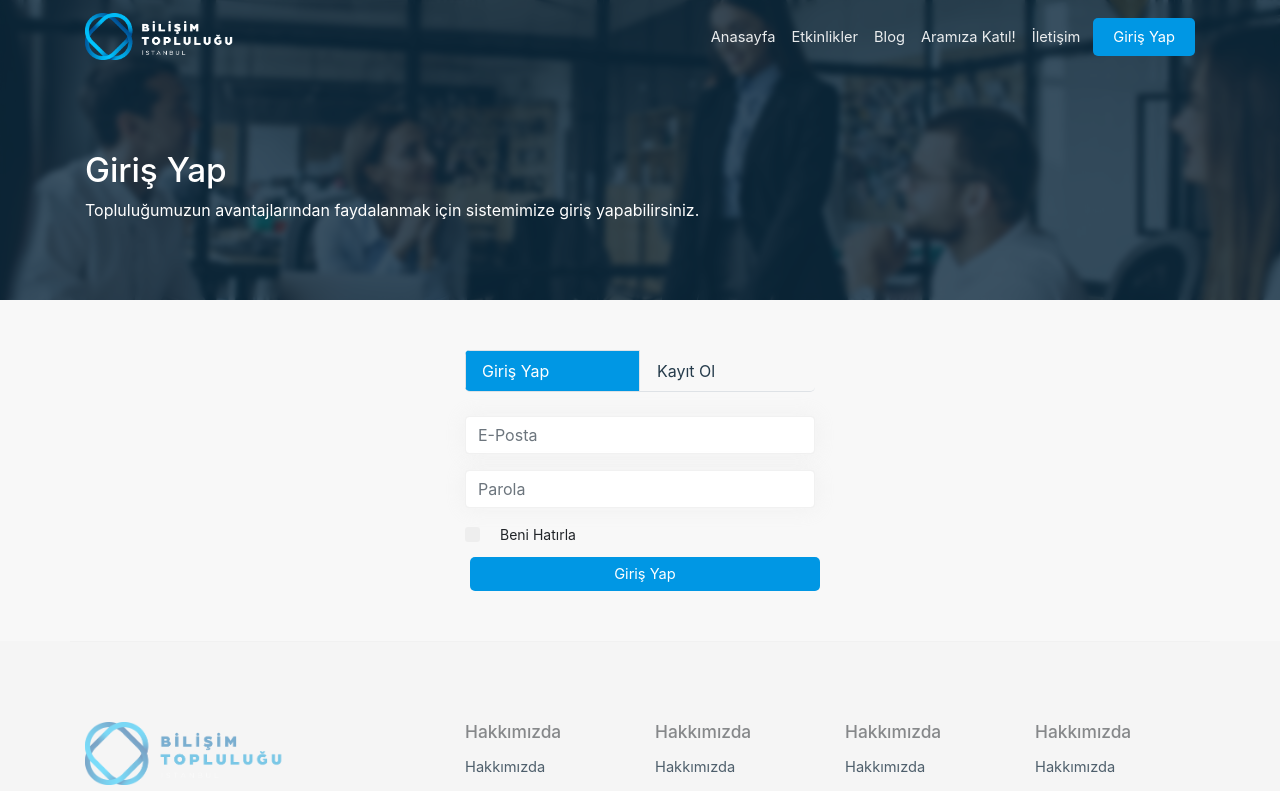
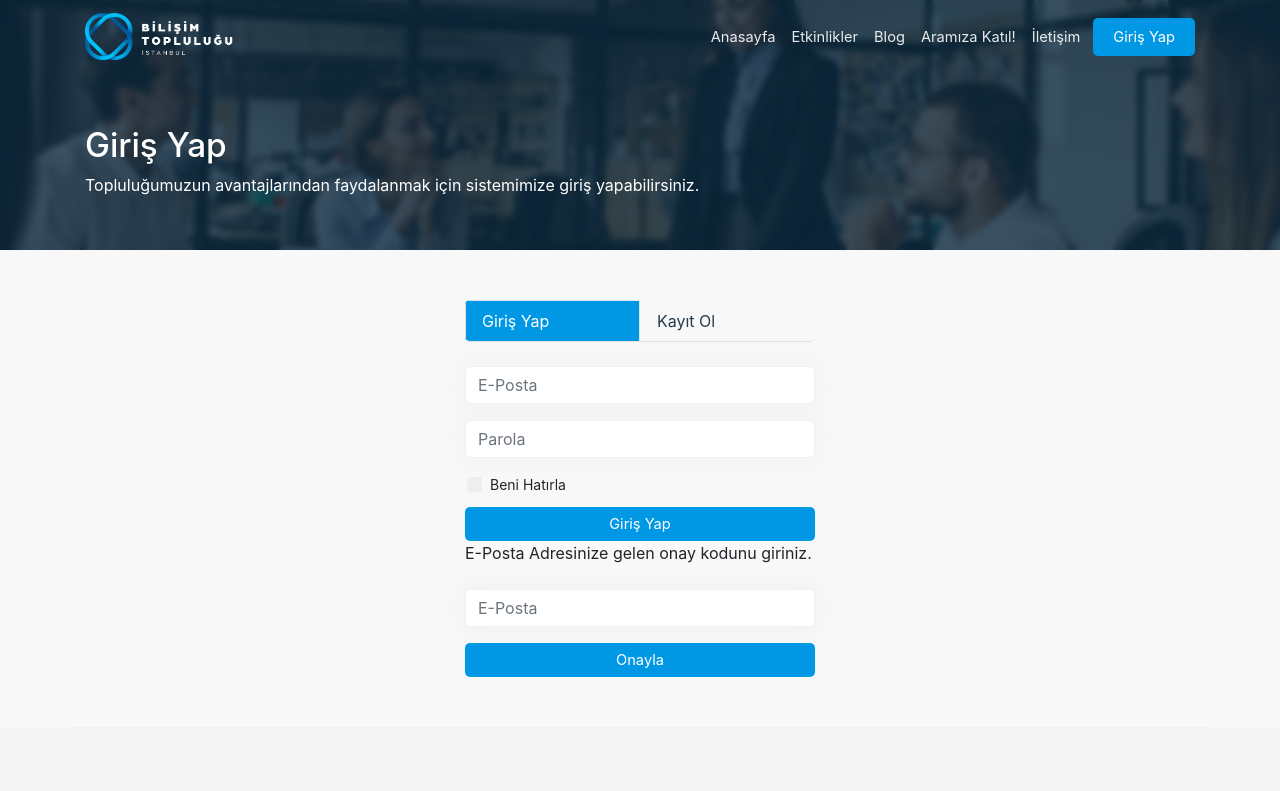
Before and after one commit to bilisimtoplulugu/IBT-Web-Client, a Next.js app: page /login in a window 1280 px wide. Shown: the top 791 px of the page. Built offline with nearby package versions, Linux system fonts and the light colour scheme.

Commit message:
login-register

```diff
--- a/components/PageTopSide.tsx
+++ b/components/PageTopSide.tsx
@@ -1,10 +1,11 @@
-import React from 'react'
+import React, { useState, useContext } from 'react'
 import { Container } from 'react-bootstrap'
-import styled from 'styled-components';
+import styled, { ThemeContext } from 'styled-components';
+
 
 const EventTop = styled.div`
 background-image:url(${"./../assets/images/homeBg.jpg"});
-height:300px;
+height:${props => props.theme.defaultHeight}px;
 h1{
     font-size:25pt;
 }
@@ -28,6 +29,11 @@ position:relative;
 
     }
 `
+EventTop.defaultProps = {
+    theme:{
+        defaultHeight:300,
+    }
+}
 const EventTopInner = styled.div`
 position: absolute;
     top: 50%;
@@ -40,10 +46,12 @@ right:0;
 `;
 
 export default function PageTopSide(props : {
-    title:any,desc:any;
+    title:any,desc:any,defaultHeight:any;
 }) {
+
+    EventTop.defaultProps.theme.defaultHeight = props.defaultHeight;
     return (
-        <EventTop>
+        <EventTop >
 
                 <EventTopInner>
                     <Container>
--- a/pages/event/[slug].js
+++ b/pages/event/[slug].js
@@ -186,7 +186,7 @@ export default function EventDetail() {
 
   return (
     <Layout>
-      <PageTopSide title={eventData.title} desc={eventData.subtitle} />
+      <PageTopSide defaultHeight="300" title={eventData.title} desc={eventData.subtitle} />
 
       <EventDetailArea>
         <Container>
--- a/pages/event/index.tsx
+++ b/pages/event/index.tsx
@@ -68,7 +68,7 @@ export default function Event() {
     return (
 
         <Layout>
-           <PageTopSide title="Etkinlikler" desc="Lorem Ipsum is simply dummy text of the printing and typesetting industry. Lorem Ipsum has been the industry's standard dummy text ever since the 1500s, when an unknown printer took a galley of type and scrambled it to make a type specimen book."/>
+           <PageTopSide defaultHeight="300" title="Etkinlikler" desc="Lorem Ipsum is simply dummy text of the printing and typesetting industry. Lorem Ipsum has been the industry's standard dummy text ever since the 1500s, when an unknown printer took a galley of type and scrambled it to make a type specimen book."/>
 
            <MainArea>
            <Container>
--- a/pages/login/index.tsx
+++ b/pages/login/index.tsx
@@ -8,7 +8,9 @@ import { Container, Row, Col, Tabs, Tab, Form, Button } from 'react-bootstrap';
 const LoginArea = styled.div`
 
 padding:50px 0;
-
+.text-muted{
+    padding-left:2px;
+}
 .tabsArea{
     display: flex;
     justify-content: center
@@ -47,7 +49,7 @@ padding:50px 0;
 .checkContainer {
     display: block;
     position: relative;
-    padding-left: 35px;
+    padding-left: 25px;
     margin-bottom: 12px;
     cursor: pointer;
     font-size: 14px;
@@ -72,7 +74,7 @@ padding:50px 0;
       border-radius:3px;
     position: absolute;
     top: 3px;
-    left: 0;
+    left: 2px;
     height: 15px;
     width: 15px;
     background-color: #eee;
@@ -122,8 +124,6 @@ const CustomButton = styled(Button)`
   width:100%;
   background: #0097e4;
   border: none;
-  margin-left: 5px;
-
   transition: all 0.3s ease;
   &:hover {
     background: #019eef;
@@ -142,9 +142,10 @@ const CustomButton = styled(Button)`
 
 
 export default function Login() {
+
     return (
         <Layout>
-            <PageTopSide title="Giriş Yap" desc="Topluluğumuzun avantajlarından faydalanmak için sistemimize giriş yapabilirsiniz." />
+            <PageTopSide defaultHeight="250"  title="Giriş Yap" desc="Topluluğumuzun avantajlarından faydalanmak için sistemimize giriş yapabilirsiniz." />
 
             <LoginArea>
                 <Container>
@@ -207,6 +208,18 @@ export default function Login() {
                                             </Tab>
                                     </Tabs>
                                 </Col>
+                                <Col xs={12}>
+                                    <p>E-Posta Adresinize gelen onay kodunu giriniz.</p>
+                                    <Form className="mt-4">
+                                                <Form.Group controlId="formBasicEmail">
+                                                    <Form.Control type="email" placeholder="E-Posta" />
+                                                </Form.Group>
+
+                                                    <CustomButton type="submit">
+                                                        Onayla
+                                                </CustomButton>
+                                            </Form>
+                                </Col>
                             </Row>
                         </Col>
                     </Row>
```
